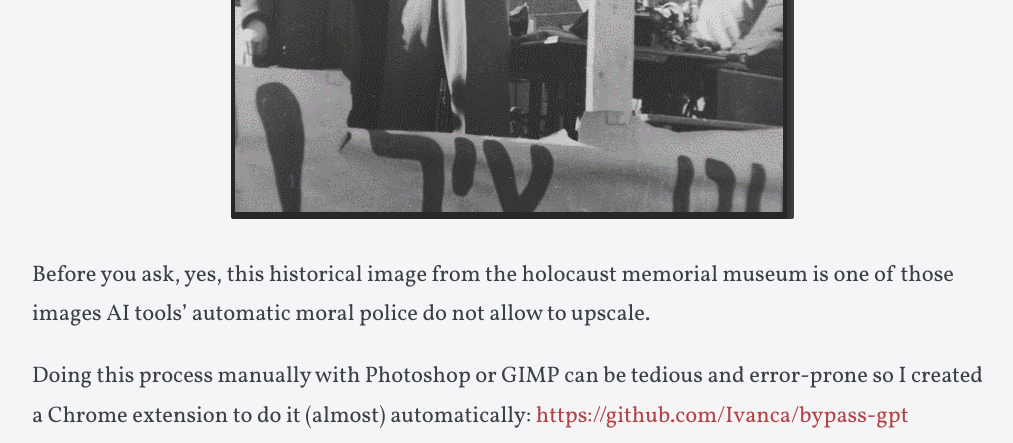
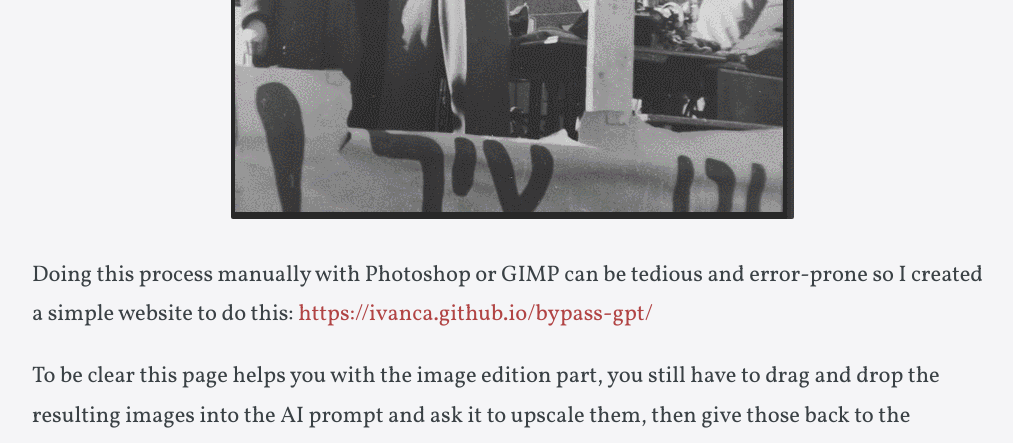
Before and after one commit to Ivanca/ivanca.github.io, a Jekyll site: the page built from _posts/2025-11-26-bypass-ai-upscalint-restrictions.md, in a window 1280 px wide and 1400 px high, scrolled down 1848 px. Shown: the top 443 px of the window, without its empty margins (128-1141 px from the left). Built offline with Jekyll 4.4.1, drawn with Linux system fonts in a browser that asks for light colours; some web fonts are replaced; some of the changed text lies outside the part shown.

Commit message:
Add demo video, explaining that now is a website not an extension

```diff
--- a/_posts/2025-11-26-bypass-ai-upscalint-restrictions.md
+++ b/_posts/2025-11-26-bypass-ai-upscalint-restrictions.md
@@ -17,18 +17,12 @@
 
 ![](/uploads/hitler_hang.gif){: width="563" height="754"}
 
-Before you ask, yes, this historical image from the holocaust memorial museum is one of those images AI tools' automatic moral police do not allow to upscale.
+Doing this process manually with Photoshop or GIMP can be tedious and error-prone so I created a simple website to do this: [https://ivanca.github.io/bypass-gpt/](https://ivanca.github.io/bypass-gpt/)
 
-Doing this process manually with Photoshop or GIMP can be tedious and error-prone so I created a Chrome extension to do it (almost) automatically: [https://github.com/Ivanca/bypass-gpt](https://github.com/Ivanca/bypass-gpt)
+To be clear this page helps you with the image edition part, you still have to drag and drop the resulting images into the AI prompt and ask it to upscale them, then give those back to the extension, but that should take mere seconds, here is a gif showing the whole process:
 
-To be clear this extension helps you with the image edition part, you still have to drag and drop the resulting images into the AI prompt and ask it to upscale them, then give those back to the extension, but that should take mere seconds, here is a gif showing the whole process:
+![](/uploads/bypass-image-ai-detection.mp4){: width="932" height="770"}
 
-![](/uploads/bypass-extension-video.webp){: width="640" height="640"}
-
-I will try to make the extension readily available in the Chrome Web Store but that may take a while (...or Google may not allow me at all), in the meantime the previous link includes instructions about how to install it manually (I tested it in Chrome, I will check about Firefox in the upcoming days).
-
-And yes, the extension has some rough edges but I will try to get them  sorted out soon, also keep in mind it works better with photos instead of stuff with "empty borders" like the one I tried on the example.
-
-As a final note, I want to mention that ChatGPT itself (codex preview) helped me create this extension and I love the tiny bit of irony in that.
+And yes, the process has some rough edges but I will try to get them sorted out soon, I think addind a 2 pixel border that As a final note, I want to mention that ChatGPT itself (codex preview) helped me create this extension and I love the tiny bit of irony in that.
 
 As a even more final note, I want to mention that I'm looking for job  as a Front-end developer (or Full-stack), including freelance opportunities, so if you are interested in any of that you are more than welcome to drop me a line, my email it's the very same name of this blog at gmail dot com.
```
Also changed, not shown: 1 other file.
